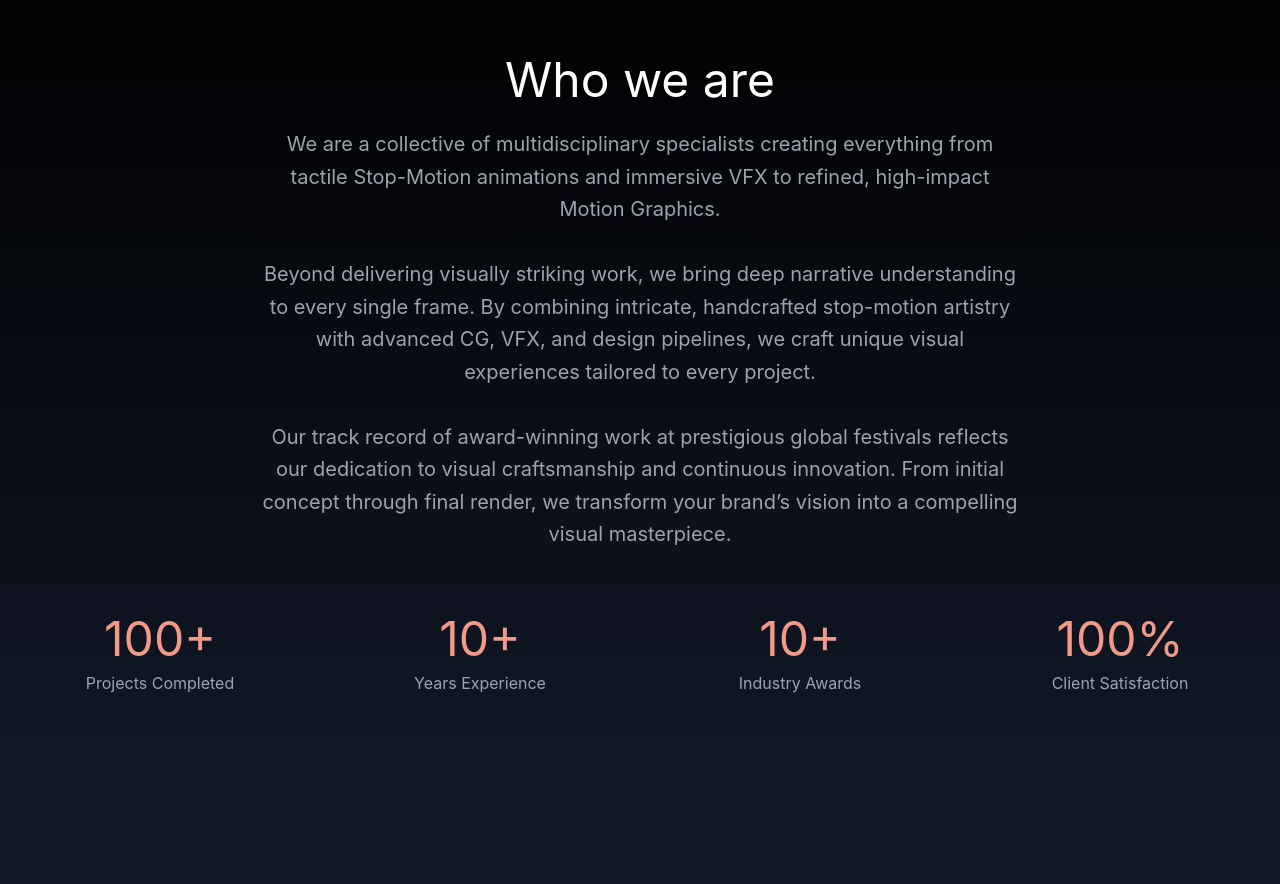
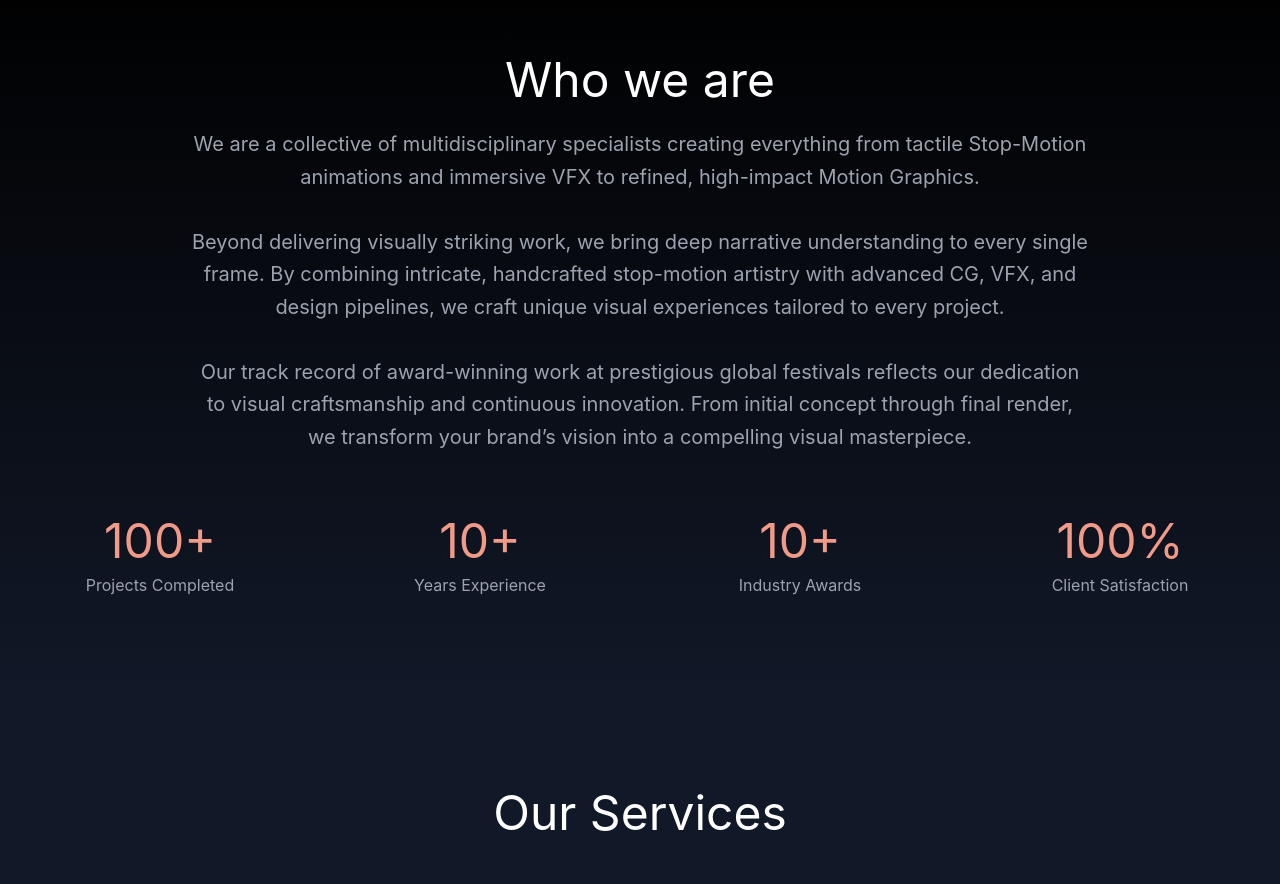
Before and after one commit to vomthestoryteller/websiteRepo, a plain HTML site: page index.html in a window 1280 px wide. Shown: the part 840-1724 px from the top of the page. Drawn offline with nearby package versions, Linux system fonts and the light colour scheme.

Commit message:
width again

```diff
--- a/index.html
+++ b/index.html
@@ -139,7 +139,7 @@
         <div class="max-w-7xl mx-auto">
             <div class="text-center mb-16">
                 <h2 class="text-4xl md:text-5xl mb-6">Who we are</h2>
-                <p class="text-xl text-gray-400 max-w-3xl mx-auto leading-relaxed">
+                <p class="text-xl text-gray-400 max-w-4xl mx-auto leading-relaxed">
                     We are a collective of multidisciplinary specialists creating everything from tactile Stop-Motion animations and immersive VFX to refined, high-impact Motion Graphics. <br /><br />
 
                     Beyond delivering visually striking work, we bring deep narrative understanding to every single frame. By combining intricate, handcrafted stop-motion artistry with advanced CG, VFX, and design pipelines, we craft unique visual experiences tailored to every project.<br /><br />
```
